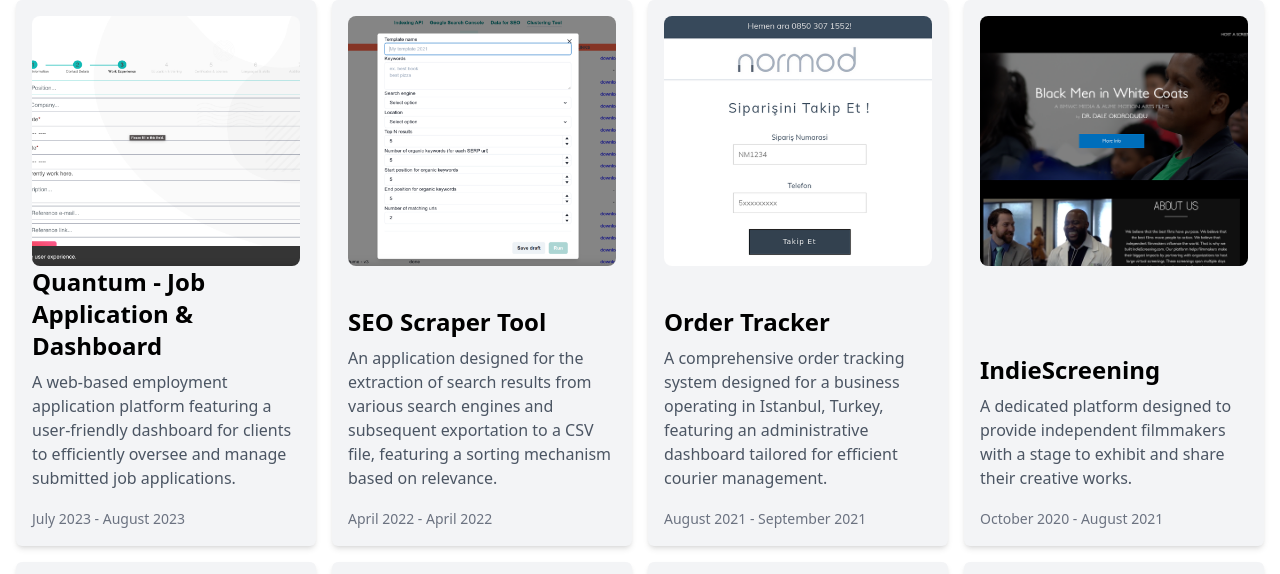
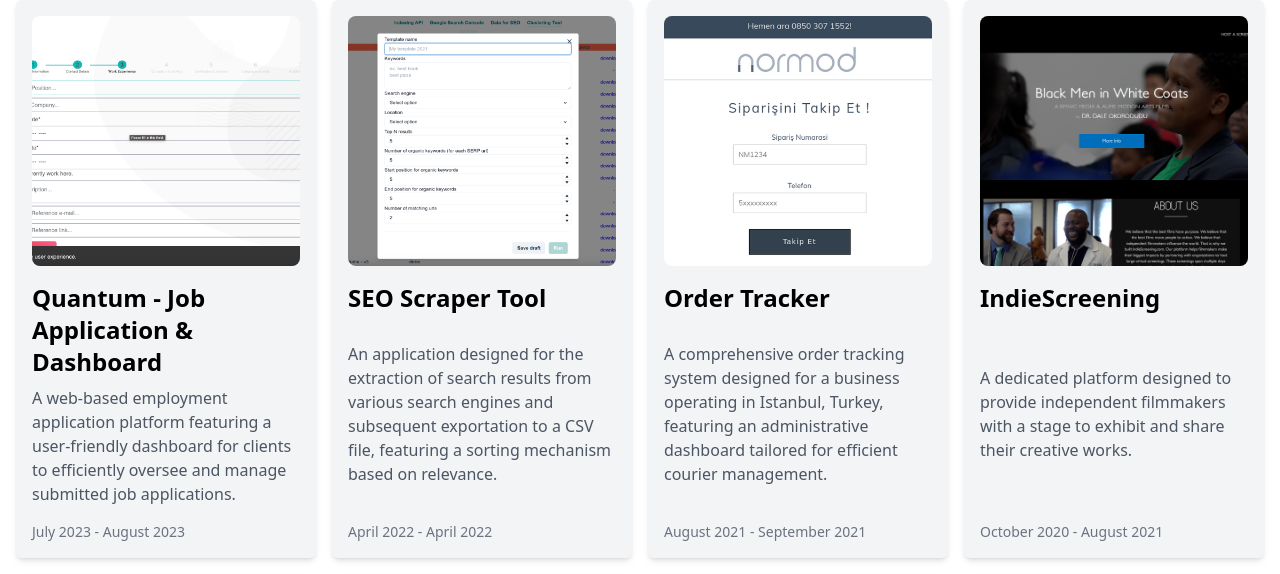
Before and after one commit to zvonimirr/zvonimirr.github.io, an Astro site: page /projects in a window 1280 px wide. Shown: the part 226-800 px from the top of the page. Built offline with nearby package versions, Linux system fonts and the light colour scheme; Astro itself is replaced by a stand-in of ours.

Commit message:
fix: fix justify-between

```diff
--- a/src/components/Project.astro
+++ b/src/components/Project.astro
@@ -16,7 +16,7 @@ const techStack = Astro.props.techStack
 
 <a
   href={`/projects/${url}`}
-  class="flex flex-col justify-between bg-gray-100 shadow-md rounded-md p-4 transition-all duration-500 hover:bg-gray-300"
+  class="flex flex-col bg-gray-100 shadow-md rounded-md p-4 transition-all duration-500 hover:bg-gray-300"
   data-tech-stack={techStack}
 >
   <Image
@@ -27,7 +27,7 @@ const techStack = Astro.props.techStack
     loading="lazy"
     decoding="async"
   />
-  <div>
+  <div class="flex flex-col flex-grow justify-between mt-4">
     <h1 class="text-2xl font-bold mb-2">{title}</h1>
     <p class="text-gray-600 mb-4">
       {description}
```
